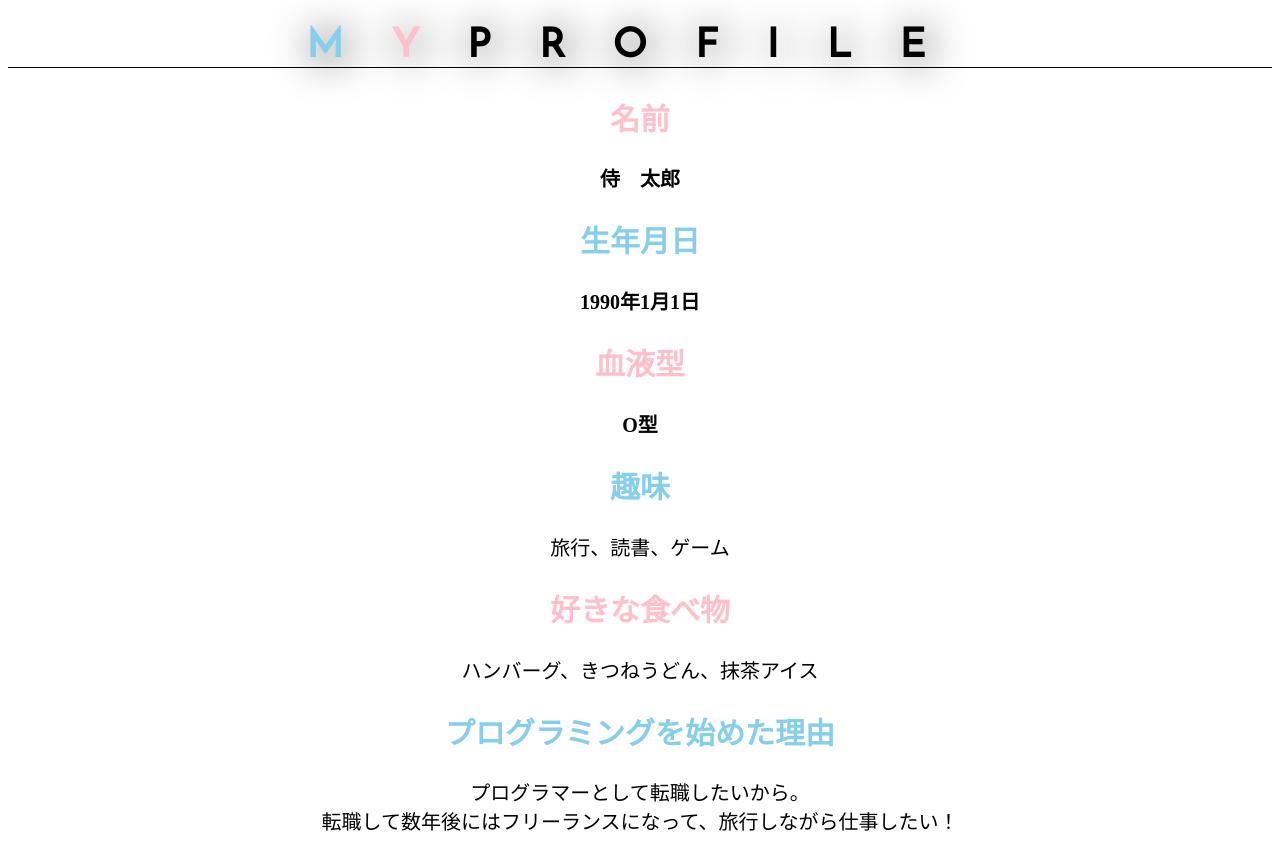
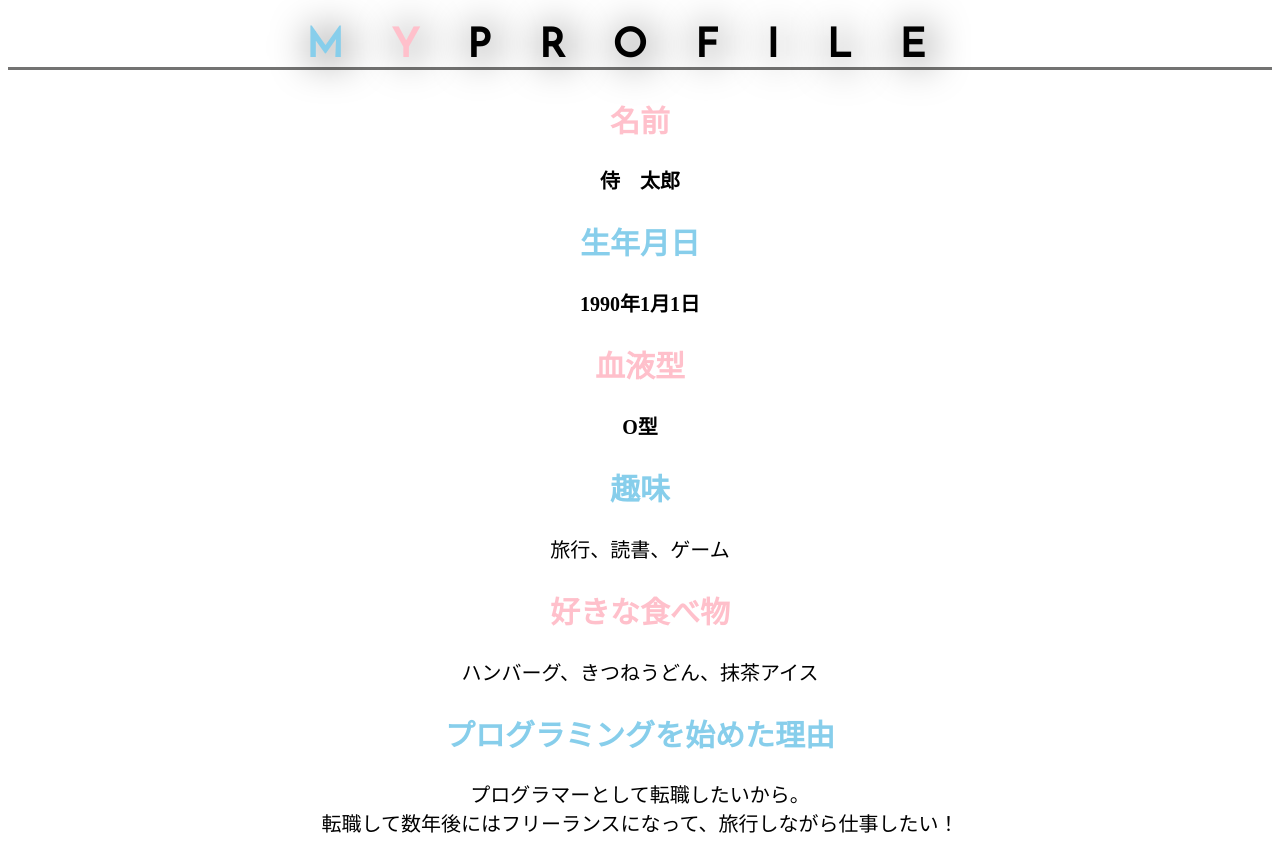
Before and after one commit to wincho0401/html-css-basic-kadai, a plain HTML site: page kadai_014/kadai_014.html in a window 1280 px wide. Drawn offline with Linux system fonts and the light colour scheme.

Commit message:
Update style.css
style.cssを変更しました。

```diff
--- a/kadai_014/style.css
+++ b/kadai_014/style.css
@@ -12,7 +12,7 @@ h1 {
     font-size: 200%;
     letter-spacing: 1.2em;
     text-shadow: 0.1em 0.1em 1em black;
-    border-bottom: solid 1px black;
+    border-bottom: solid 3px rgb(115, 115, 114);
 }
 
 .profile-color-1 {
```
